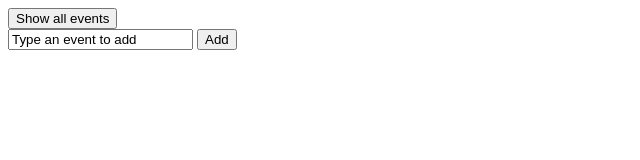
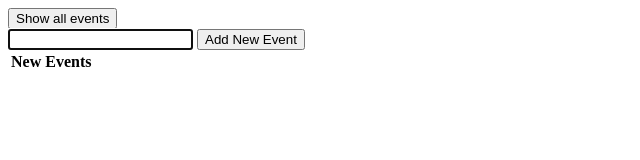
Before and after one commit to Nadya041/sgfs-intern-program-2020, a plain HTML site: page week-1/Iteration-2/index.html in a window 1280 px wide. Shown: the whole page, without its empty margins (0-640 px from the left). Drawn offline with Linux system fonts and the light colour scheme.

Commit message:
displaying show all events and add new event

```diff
--- a/week-1/Iteration-2/index.html
+++ b/week-1/Iteration-2/index.html
@@ -15,18 +15,28 @@
     <div>
 
         <button onclick="showAllEvents()" id="action--show-all-events">Show all events</button>
+        <div id="test"></div>
+        <div
+
+        id="addDataHere">
 
     </div>
 
-    <div>
-        <input id="add-event" type = "text" value="Type an event to add">
-        <button id="action--add-event">Add</button>
-         <div
-            id="addDataHere">
-        </div>
+    <input type="text" id="eventName" autofocus>
+    <button type="button" onclick="addData();">Add New Event</button> <br>
+
+    <table>
+        <tr>
+            <th>New Events</th>
+        </tr>
+        <tbody id="rows">
+            <tr>
+                <td>  </td>
+            </tr>
+        </tbody>
+    </table>
+
     </div>
-
-
-    <script src='./organaiser.js'></script>
+     <script src='./organaiser.js'></script>
 </body>
 </html>
--- a/week-1/Iteration-2/organaiser.js
+++ b/week-1/Iteration-2/organaiser.js
@@ -2,6 +2,18 @@
 //var actionAddEventDocument = document.getElementById("action--add-event");
 var showAllEvents          = document.getElementById("action--show-all-events");
 let allData                = document.getElementById("addDataHere");
+
+function addData(){
+    var eventName = document.getElementById("eventName").value;
+    var newRow = document.createElement("tr");
+    var newCell = document.createElement("td");
+    newCell.innerHTML = eventName;
+    newRow.append(newCell);
+    document.getElementById("rows").appendChild(newRow);
+    document.getElementById("eventName").value = '';
+
+
+  }
 
 showAllEvents.addEventListener('click', () => {
     allData.innerHTML = "";
```
